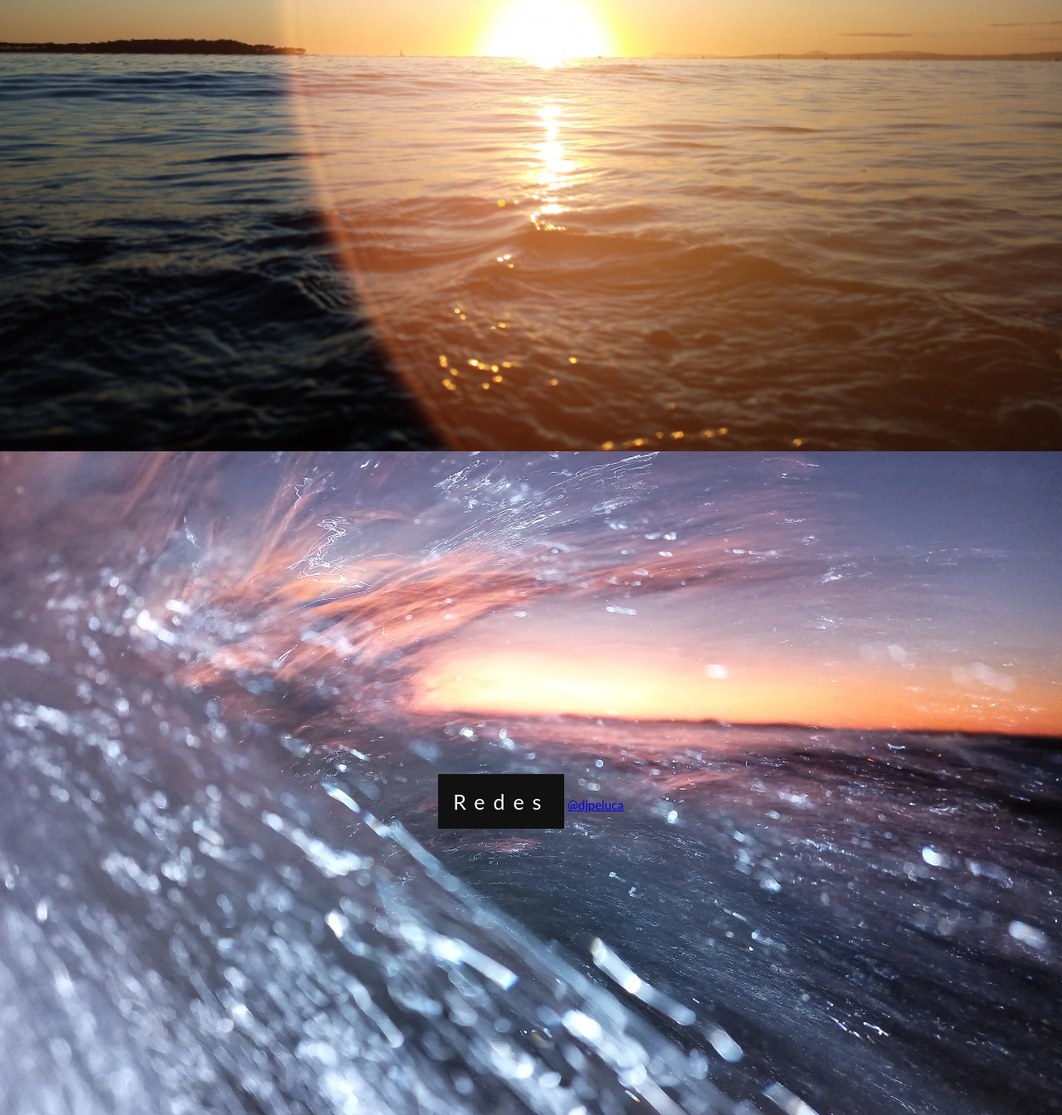
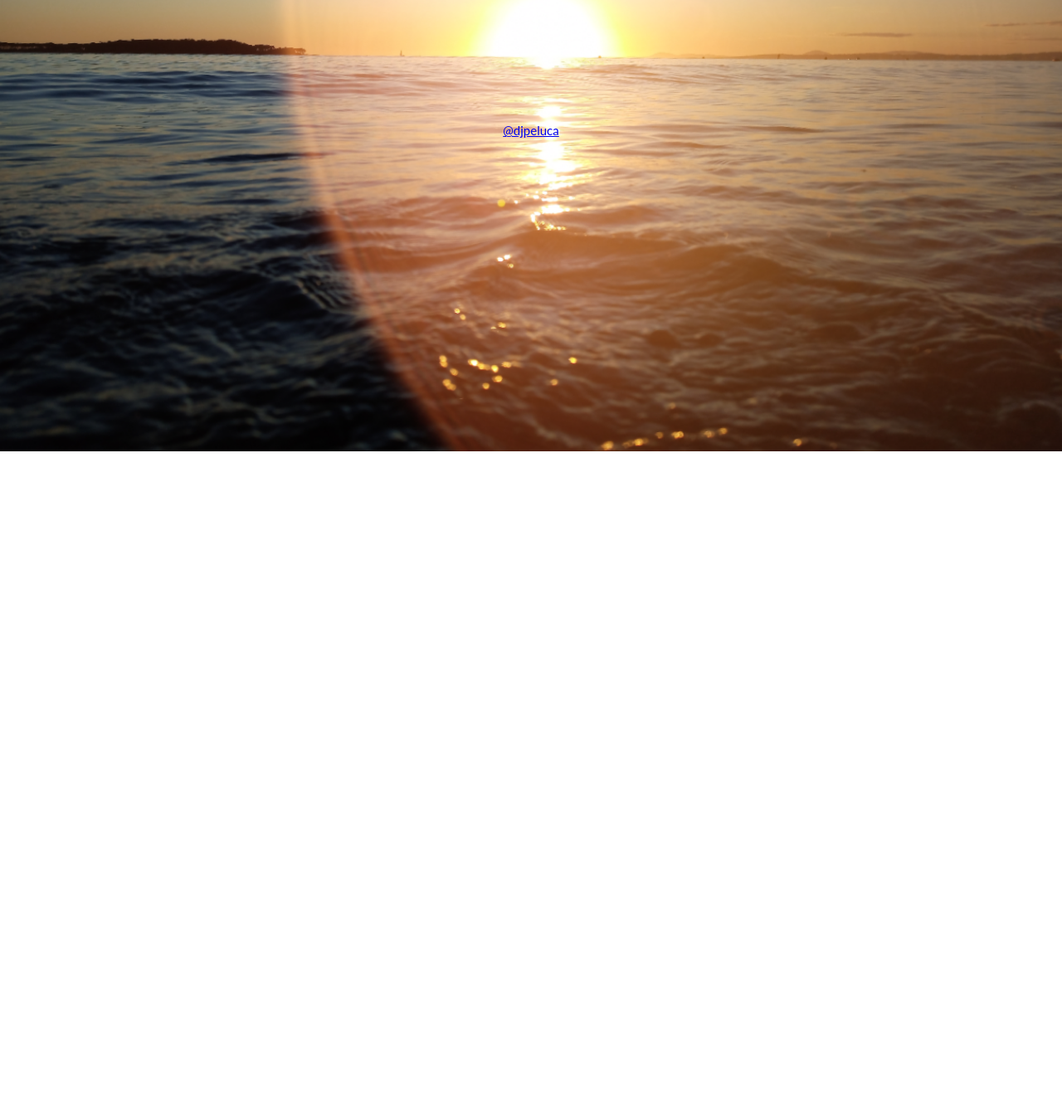
Before and after one commit to djpeluca/adrianuy, a plain HTML site: page index.html in a window 1280 px wide. Shown: the part 2020-3364 px from the top of the page at 83% size. After the commit the page ends 2564 px from the top, so only its background shows below. Drawn offline with Linux system fonts and the light colour scheme.

Commit message:
Update index.html

```diff
--- a/index.html
+++ b/index.html
@@ -102,17 +102,8 @@ h3 {
   </div>
 </div>
 
-
-  <div class="bgimg-4">
+<div class="bgimg-4">
   <div class="caption">
-      <span class="border" style="background-color:transparent;font-size:25px;color: #f7f7f7;"></span>
-  </div>
-</div>
-
-
-<div class="bgimg-6">
-  <div class="caption">
-    <span class="border">Redes</span>
     <a rel="me" href="https://mastodon.uy/@djpeluca">@djpeluca</a>
   </div>
 </div>
```
